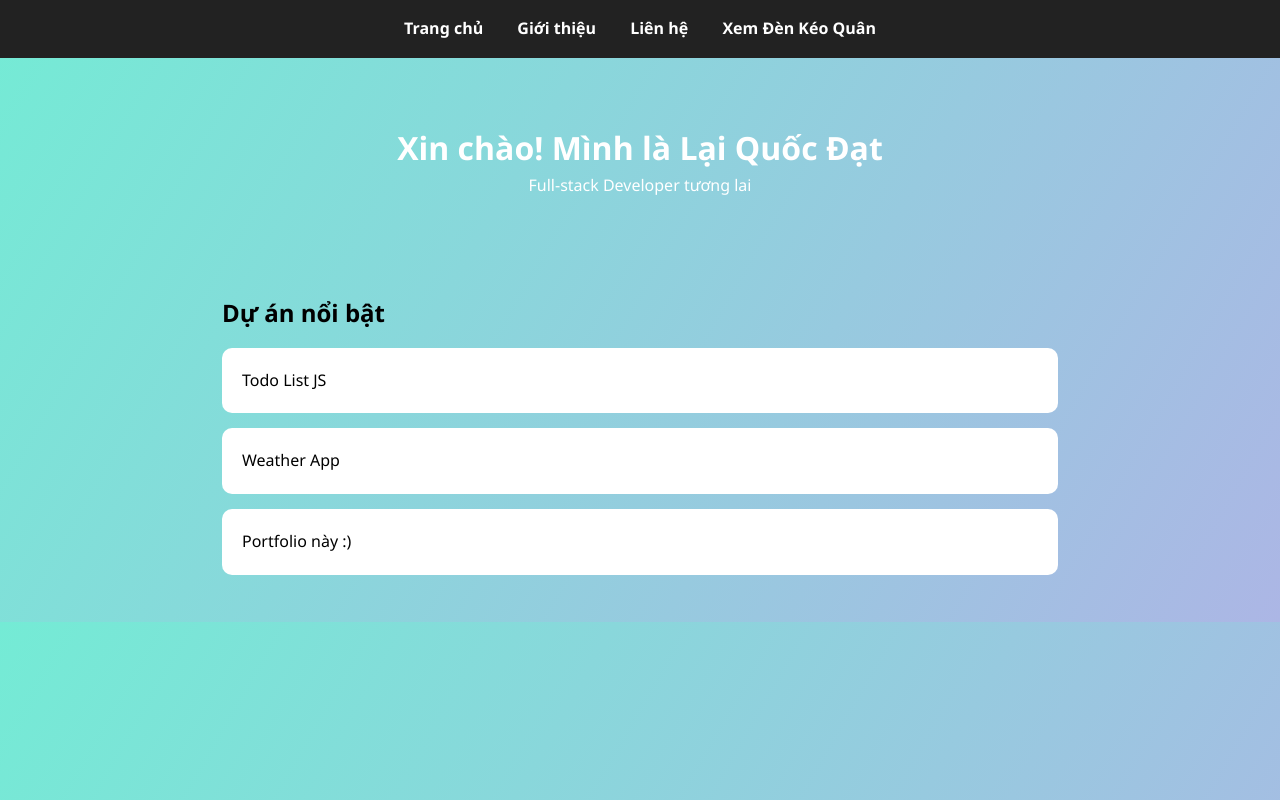
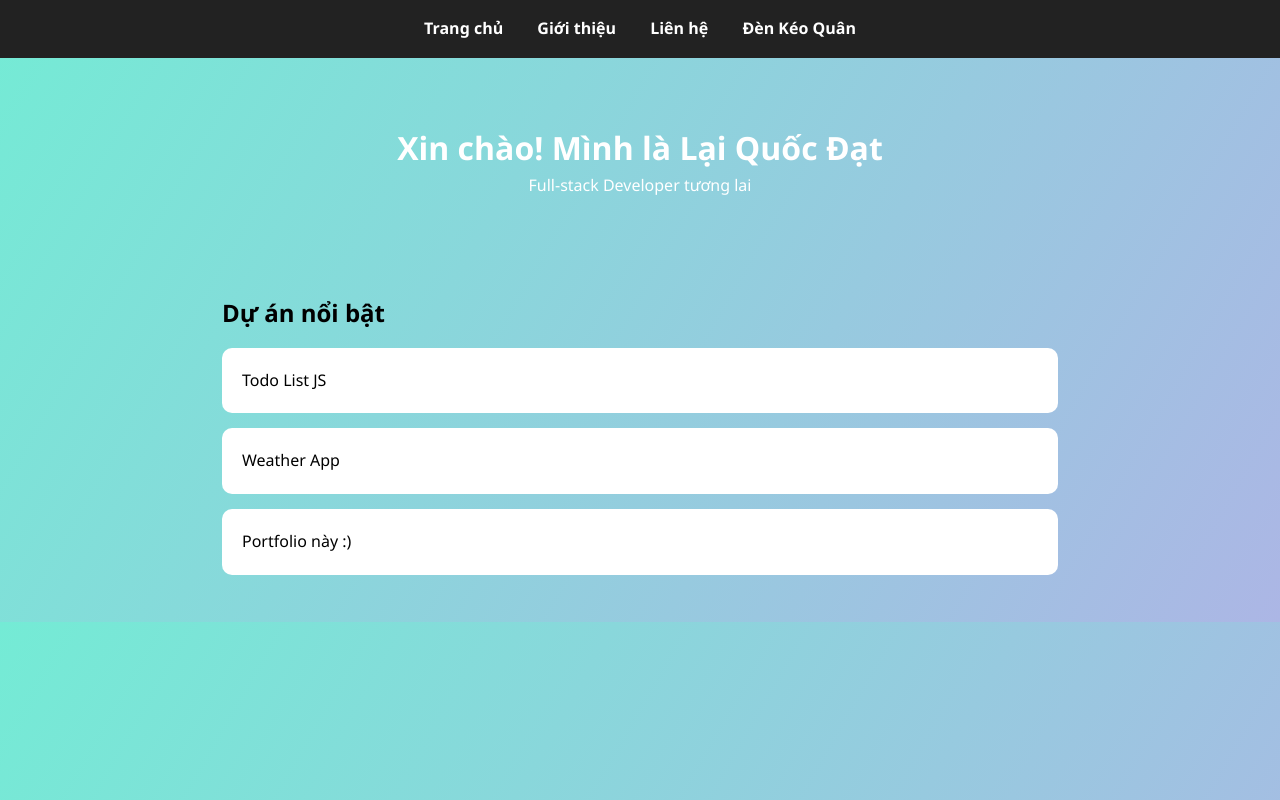
Before and after one commit to QuocDatRio/quocdat---portfolio, a plain HTML site: page index.html in a window 1280 px wide. Drawn offline with Linux system fonts and the light colour scheme; files whose address does not match are found by name.

Commit message:
Update index.html

```diff
--- a/index.html
+++ b/index.html
@@ -11,7 +11,7 @@
         <a href="index.html">Trang chủ</a>
         <a href="about.html">Giới thiệu</a>
         <a href="contact.html">Liên hệ</a>
-        <a href="denkeoquan.html" target="_blank">Xem Đèn Kéo Quân</a>
+        <a href="denkeoquan.html"> Đèn Kéo Quân</a>
     </nav>
 
     <header>
```
